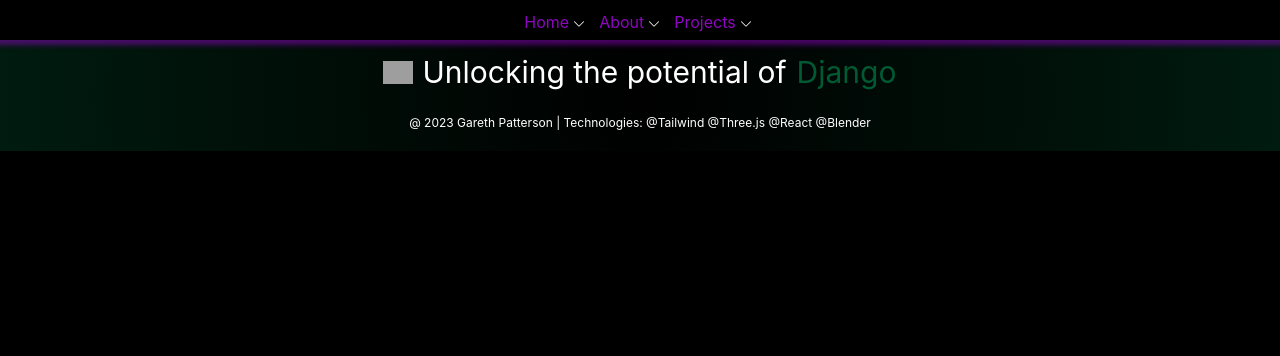
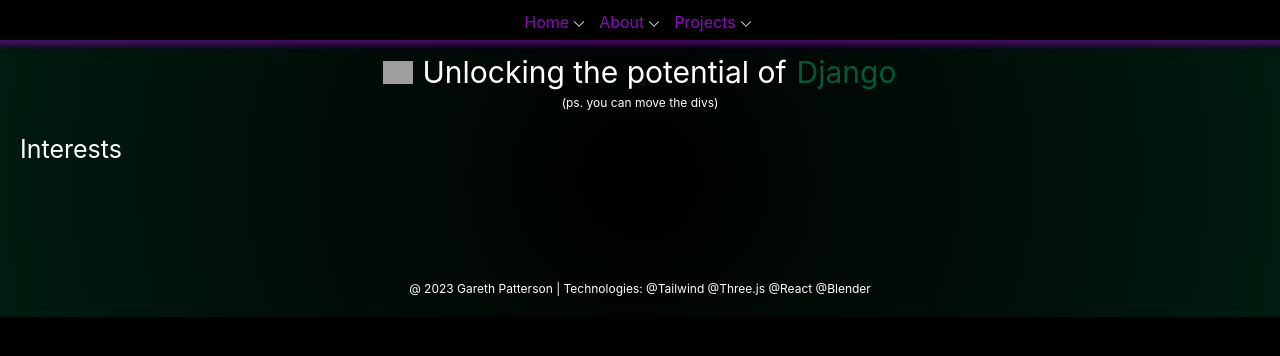
Before and after one commit to patteg21/websiteV3, a React (Create React App) app in the folder websitev3/: page /about in a window 1280 px wide. Shown: the top 356 px of the page. Built offline with nearby package versions, Linux system fonts and the light colour scheme; grey boxes are pictures that could not be loaded.

Commit message:
small tweaks

```diff
--- a/websitev3/package.json
+++ b/websitev3/package.json
@@ -9,16 +9,20 @@
     "chart.js": "^4.4.0",
     "dotted-map": "^2.2.3",
     "js-confetti": "^0.11.0",
+    "particles.js": "^2.0.0",
     "react": "^18.2.0",
     "react-chartjs-2": "^5.2.0",
     "react-dom": "^18.2.0",
     "react-draggable": "^4.4.6",
+    "react-particles": "^2.12.2",
     "react-resizable": "^3.0.5",
     "react-router": "^6.16.0",
     "react-router-dom": "^6.16.0",
     "react-scripts": "5.0.1",
     "react-spring": "^9.7.3",
+    "react-tsparticles": "^2.12.2",
     "three": "^0.157.0",
+    "tsparticles": "^2.12.0",
     "typewriter-effect": "^2.21.0",
     "web-vitals": "^2.1.4"
   },
--- a/websitev3/public/index.html
+++ b/websitev3/public/index.html
@@ -24,7 +24,7 @@
       work correctly both with client-side routing and a non-root public URL.
       Learn how to configure a non-root public URL by running `npm run build`.
     -->
-    <title>React App</title>
+    <title>Gareth Patterson</title>
   </head>
   <body>
     <noscript>You need to enable JavaScript to run this app.</noscript>
--- a/websitev3/src/About/About.js
+++ b/websitev3/src/About/About.js
@@ -11,6 +11,7 @@
 import "./about.css"
 import TitleArea from "./TitleArea";
 import Footer from "../Footer";
+import PersonalInterests from "./PersonalInterests";
 
 export default function About(){
 
@@ -23,9 +24,12 @@
 
     return(
         <animated.div style={fadeInOut} className="About">
-           <TitleArea/>
-           <div className="grid grid-cols-3 gap-4">
-           </div>
+            <TitleArea/>
+            <p className="text-center text-xs">{'('}ps. you can move the divs{')'}</p>
+            <div className="grid grid-cols-3 gap-4">
+                    <PersonalInterests />
+            </div>
+
             <Footer />
         </animated.div>
     )
--- /dev/null
+++ b/websitev3/src/About/PersonalInterests.js
@@ -0,0 +1,19 @@
+import React from "react";
+// https://www.copycat.dev/blog/react-draggable/#:~:text=const%20Draggable%20%3D%20require(%20'react,Draggable%2F%3E%20component%20around%20it.
+import Draggable, {DraggableCore} from "react-draggable";
+// https://www.npmjs.com/package/react-resizable?activeTab=code
+import { useSpring, animated } from 'react-spring';
+
+
+export default function PersonalInterests(){
+    return(
+        <Draggable>
+            <div className="PersonalInterests p-5 Draggable">
+                <h1 className="text-left c-primary">Interests</h1>
+                <div className="grid grid-cols-2 gap-2">
+
+                </div>
+            </div>
+        </Draggable>
+    )
+}
--- a/websitev3/src/About/about.css
+++ b/websitev3/src/About/about.css
@@ -36,5 +36,15 @@
 }
 
 
-.Data-Graph{
+.PersonalInterests{
+  min-height: 150px;
 }
+
+.PersonalInterests > h1{
+  font-size: 25px;
+}
+
+.Draggable:hover{
+  border: dotted 1px gray;
+  margin: -1px;
+}
--- a/websitev3/src/Projects/DataRole.js
+++ b/websitev3/src/Projects/DataRole.js
@@ -1,10 +1,14 @@
-import React from "react";
+import React, {useCallback} from "react";
+
+import Particles from "react-tsparticles"
 
 export default function DataRole(){
 
+
+
     return(
-        <div>
-            Data
+        <div className="DataRole">
+            <h1 className="m-5 text-xl">Data</h1>
         </div>
     )
 }
--- a/websitev3/src/Projects/projects.css
+++ b/websitev3/src/Projects/projects.css
@@ -174,7 +174,6 @@
     color: transparent;
 }
 
-.Data-Role:hover ~ .BDR-Role,
-.Data-Role:hover ~ .Developer-Role {
-    width: 14.3%;
+.DataRole{
+
 }
```
Also changed, not shown: 1 other file (tests, documents, lock files or other folders).
